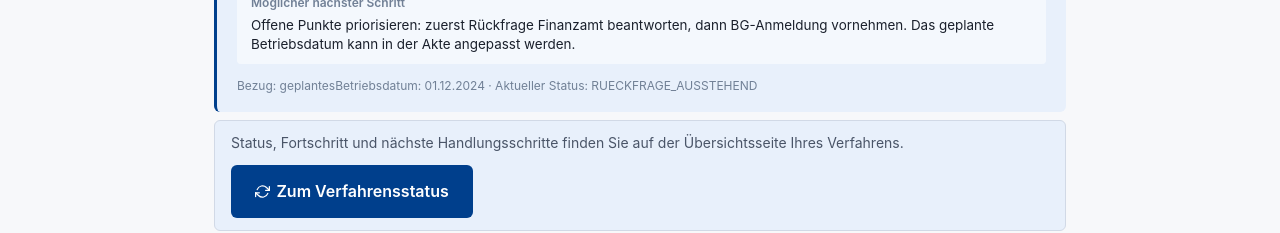
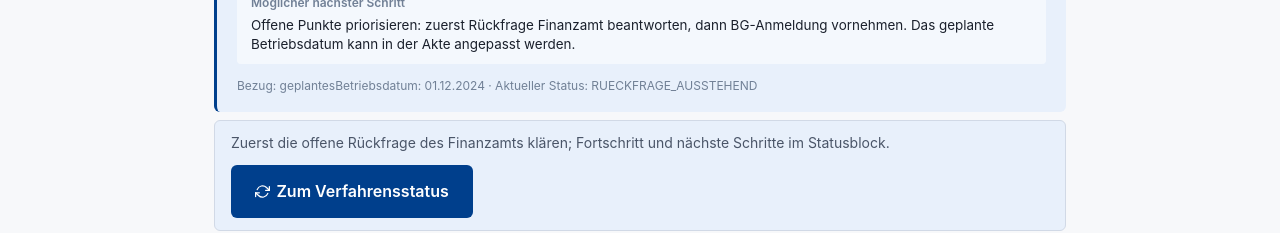
Before and after one commit to d0npedro/open-state, a Next.js app in the folder demo/: page /gruendung/hinweise in a window 1280 px wide. Shown: the part 2520-2753 px from the top of the page. Built offline with nearby package versions, Linux system fonts and the light colour scheme.

Commit message:
feat(ug): Hinweise Betriebsdatum CTA helper text after RQ answer

```diff
--- a/demo/app/gruendung/hinweise/page.tsx
+++ b/demo/app/gruendung/hinweise/page.tsx
@@ -222,6 +222,17 @@ export default function GruendungHinweisePage() {
                   const betriebsdatumNochOffen = isBetriebsdatumSignal(sig)
                     ? !['GENEHMIGT', 'AKTIVER_BETRIEB', 'BETRIEB_EINGESTELLT'].includes(akte.status)
                     : false;
+                  // Hilfstext Betriebsdatum-CTA: session-sensitiv wie Übersicht-Fairness-CTA
+                  const hatOffeneRueckfrage = akte.rueckfragen.some(r => !r.beantwortet);
+                  const vs05Status = akte.verfahrensSchritte.find(vs => vs.id === 'VS-05')?.status;
+                  const steuernummerVergabeLaeuft = vs05Status === 'IN_BEARBEITUNG';
+                  const betriebsdatumCtaHint = betriebsdatumNochOffen
+                    ? hatOffeneRueckfrage
+                      ? 'Zuerst die offene Rückfrage des Finanzamts klären; Fortschritt und nächste Schritte im Statusblock.'
+                      : steuernummerVergabeLaeuft
+                        ? 'Rückfrage beantwortet – Steuernummer-Vergabe und weitere offene Punkte im Statusblock prüfen.'
+                        : 'Offene Punkte und aktuellen Fortschritt im Statusblock prüfen.'
+                    : null;
                   return (
                     <div key={sig.id} data-testid={`hinweise-hinweis-${sig.id}`}>
                       <FairnessPanel signale={[sig]} />
@@ -314,9 +325,11 @@ export default function GruendungHinweisePage() {
                           }}
                           data-testid="hinweise-betriebsdatum-cta-wrap"
                         >
-                          <p style={{ margin: 0, fontSize: '0.875rem', lineHeight: 1.45 }}>
-                            Status, Fortschritt und nächste Handlungsschritte finden Sie auf der
-                            Übersichtsseite Ihres Verfahrens.
+                          <p
+                            style={{ margin: 0, fontSize: '0.875rem', lineHeight: 1.45 }}
+                            data-testid="hinweise-betriebsdatum-cta-hint"
+                          >
+                            {betriebsdatumCtaHint}
                           </p>
                           <Link
                             href="/gruendung#verfahrensstatus"
```
Also changed, not shown: 2 other files (tests, documents, lock files or other folders).
